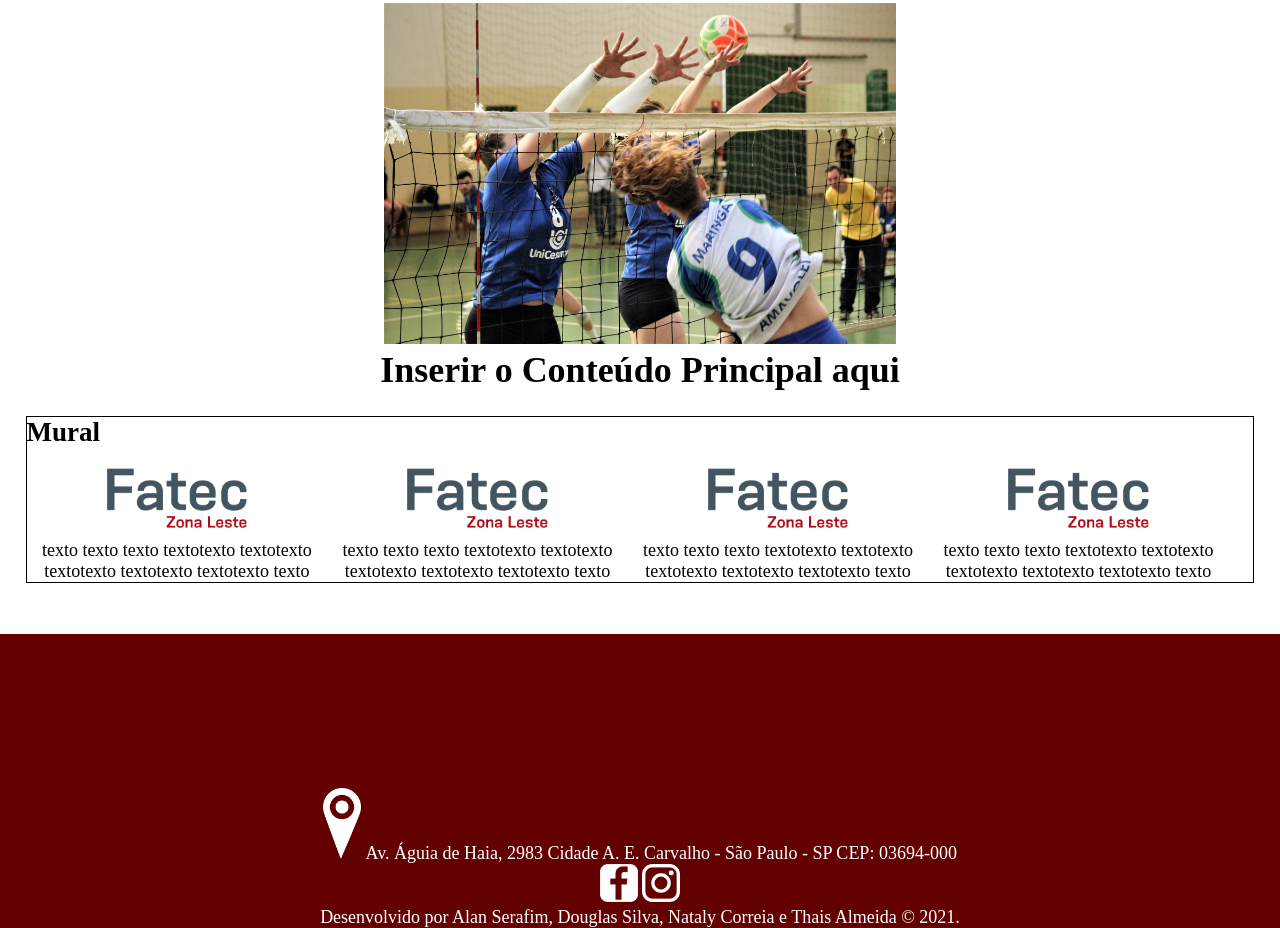
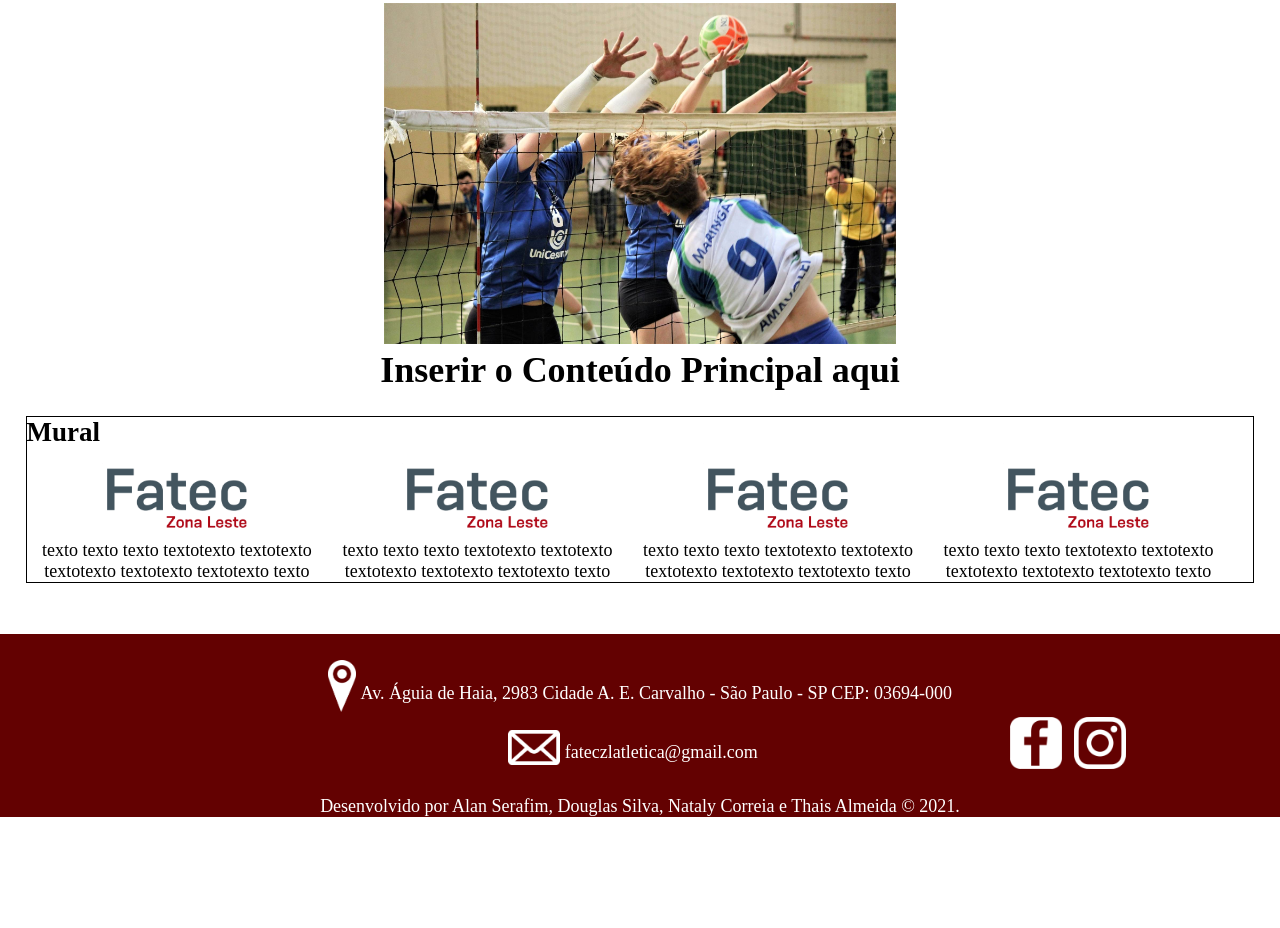
Before and after one commit to pontespablo/AtleticaFatecZL, a plain HTML site: page index.html in a window 1280 px wide. Shown: the part 216-1144 px from the top of the page. After the commit the page ends 1033 px from the top, so only its background shows below. Drawn offline with Linux system fonts and the light colour scheme.

Commit message:
ajustando footer

```diff
--- a/css/estilo.css
+++ b/css/estilo.css
@@ -120,31 +120,54 @@ h2 {
 footer {
     text-align: center;
     clear:left;
-    padding-top: 12%;
+    padding-top: 2%;
     background-color: rgba(99, 1, 1, 1);
     color: white;
 }
 
 #ico {
-    width: 30%;
-    padding-left: 35%;
+    padding-right: 12%;
+    float: right;
 }
 
-#ico-facebook, #ico-instagram, #ico-localizacao {
-    width: 38px;
+#ico-facebook, #ico-instagram, #ico-email {
+    width: 52px;
+    height: auto;
+}
+#ico-instagram{
+    padding-left: 8px;
+}
+#ico-localizacao {
+    width: 28px;
     height: auto;
 }
 
-
-#ico-localizacao{
+#ico-localizacao, #ico-email{
     display: inline-block;
 }
-#localizacao p{
+#localizacao p, #email p{
     display: inline-block;
-    text-align: left;
 }
 
 
+#localizacao, #email, #ico {
+    display: block;
+}
+
+#email {
+    padding-left: 20%;
+    padding-top: 1%;
+    padding-bottom: 2%;
+}
+
+#localizacao p{
+    margin-bottom: 1%;
+    vertical-align: bottom;
+}
+
+#email p {
+    vertical-align: super;
+}
 
 
 
--- a/index.html
+++ b/index.html
@@ -69,15 +69,18 @@
     </main>
     <footer>
         <!--Inserir o rodapé aqui-->
-        <section id="localizacao">
+        <div id="localizacao">
             <img id="ico-localizacao" src="img/localizar.ico" alt="imagem do ícone de localização na cor branca">
             <p>Av. Águia de Haia, 2983  Cidade A. E. Carvalho - São Paulo - SP CEP: 03694-000</p>
-        </section>
-        <section id="ico">
+        </div>
+        <div id="ico">
             <img id="ico-facebook" src="img/facebook_img_white.ico" alt="imagem do ícone do facebook na cor branca">
-            <img id="ico-facebook" src="img/instagram_img_white.ico" alt="imagem do ícone do instagram na cor branca">
-        </section>
-
+            <img id="ico-instagram" src="img/instagram_img_white.ico" alt="imagem do ícone do instagram na cor branca">
+        </div>
+        <div id="email">
+            <img id="ico-email" src="img/email_img.ico" alt="imagem do ícone de email na cor branca">
+            <p>fateczlatletica@gmail.com</p>
+        </div>
         <p>Desenvolvido por Alan Serafim, Douglas Silva, Nataly Correia e Thais Almeida &copy; 2021.</p>
 
     </footer>
```
Also changed, not shown: img/email_img.ico (added).
